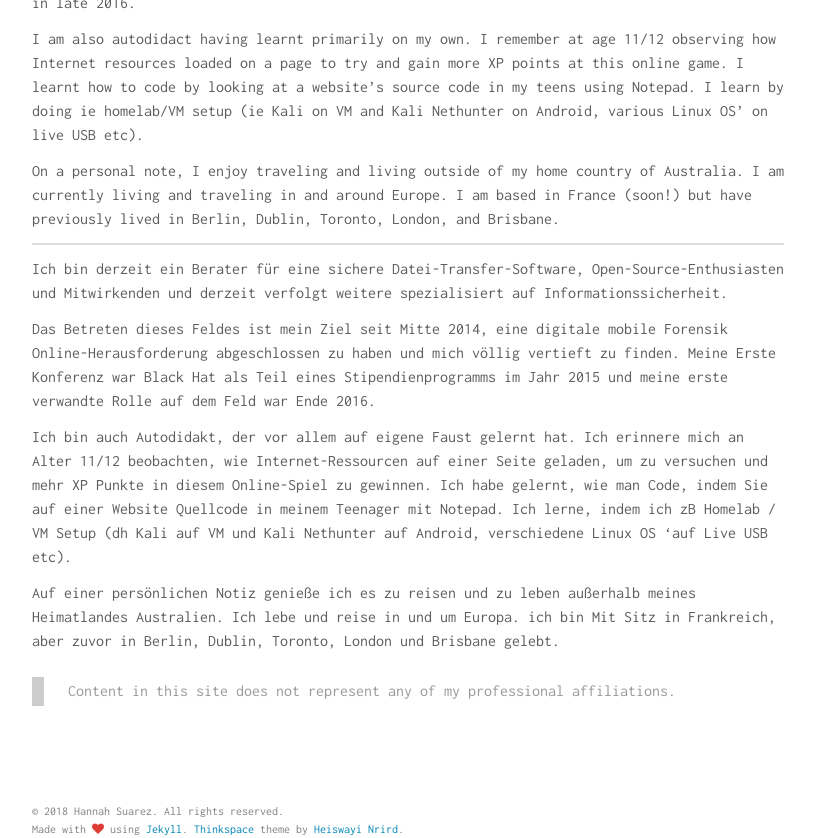
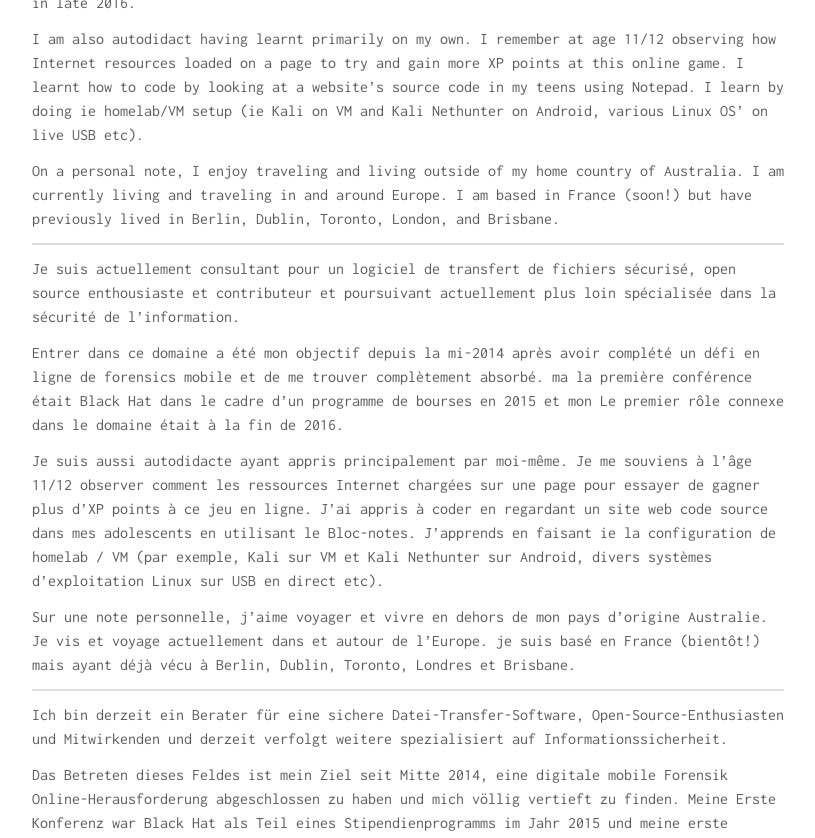
Before and after one commit to hcs0/hannahsuarez.github.io, a Jekyll site: the page built from about.md, in a window 1280 px wide and 900 px high, scrolled down 674 px, cut to the strip 0-838 px from the top of the window. Shown: the whole strip, without its empty margins (232-1047 px from the left). Built offline with Jekyll 4.4.1, drawn with Linux system fonts in a browser that asks for light colours; nearby versions of some CDN libraries.

Commit message:
Add France/French

```diff
--- a/_config.yml
+++ b/_config.yml
@@ -30,7 +30,7 @@ sass:
 author:
   name     : "Hannah Suarez"
   job      : "💻 IT Consultant."
-  bio      : "...based in Berlin ✈️"
+  bio      : "...based in France ✈️"
   thumb    : /images/hannahsuarez.jpg
   url      : http://superuser-ltd.github.io
   github   : http://github.com/hcs0
--- a/about.md
+++ b/about.md
@@ -29,6 +29,28 @@ London, and Brisbane.
 
 ---------
 
+Je suis actuellement consultant pour un logiciel de transfert de fichiers sécurisé, open source
+enthousiaste et contributeur et poursuivant actuellement plus loin spécialisée dans
+la sécurité de l'information.
+
+Entrer dans ce domaine a été mon objectif depuis la mi-2014 après avoir complété un
+défi en ligne de forensics mobile et de me trouver complètement absorbé. ma
+la première conférence était Black Hat dans le cadre d'un programme de bourses en 2015 et mon
+Le premier rôle connexe dans le domaine était à la fin de 2016.
+
+Je suis aussi autodidacte ayant appris principalement par moi-même. Je me souviens à l'âge
+11/12 observer comment les ressources Internet chargées sur une page pour essayer de gagner plus d'XP
+points à ce jeu en ligne. J'ai appris à coder en regardant un site web
+code source dans mes adolescents en utilisant le Bloc-notes. J'apprends en faisant ie la configuration de homelab / VM
+(par exemple, Kali sur VM et Kali Nethunter sur Android, divers systèmes d'exploitation Linux sur USB en direct
+etc).
+
+Sur une note personnelle, j'aime voyager et vivre en dehors de mon pays d'origine
+Australie. Je vis et voyage actuellement dans et autour de l'Europe. je suis
+basé en France (bientôt!) mais ayant déjà vécu à Berlin, Dublin, Toronto,
+Londres et Brisbane.
+
+---------
 
 Ich bin derzeit ein Berater für eine sichere Datei-Transfer-Software, Open-Source-Enthusiasten und Mitwirkenden und derzeit verfolgt weitere spezialisiert auf Informationssicherheit.
 
@@ -41,4 +63,6 @@ etc).
 Auf einer persönlichen Notiz genieße ich es zu reisen und zu leben außerhalb meines Heimatlandes Australien. Ich lebe und reise in und um Europa. ich bin
 Mit Sitz in Frankreich, aber zuvor in Berlin, Dublin, Toronto, London und Brisbane gelebt.
 
+---------
+
 > Content in this site does not represent any of my professional affiliations.
```
